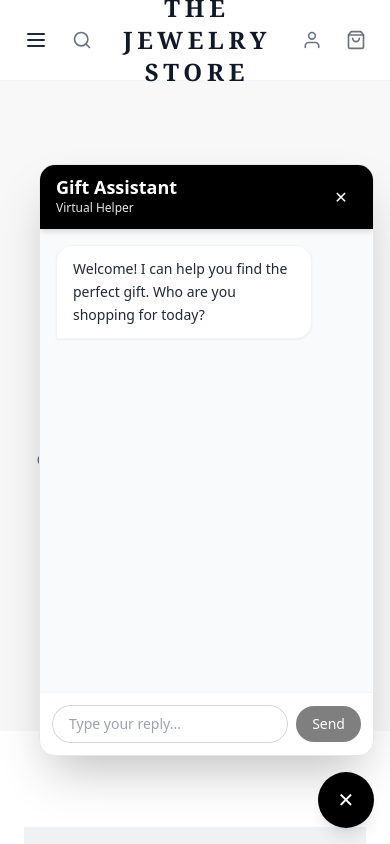
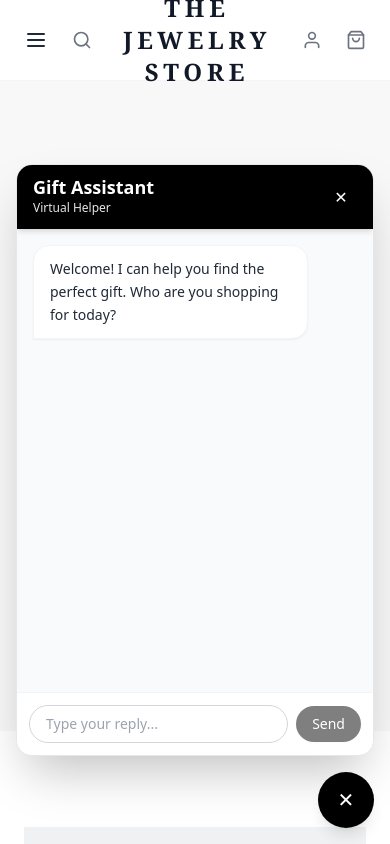
Before and after one commit to ZiaddAmgad/Gift, a Next.js app in the folder frontend/: page / in a window 390 px wide. Both pictures are taken after a click on the button 346 px from the left and 800 px from the top of the page. Built offline with nearby package versions, Linux system fonts and the light colour scheme.

Commit message:
Fixing the mobile view

```diff
--- a/frontend/src/components/ChatWidget.jsx
+++ b/frontend/src/components/ChatWidget.jsx
@@ -1,26 +1,23 @@
 import React, { useState, useEffect } from 'react';
 import ChatWindow from './ChatWindow';
-import { themes } from '../config/themes'; // Import the config
+import { themes } from '../config/themes';
 
 const ChatWidget = () => {
   const [isOpen, setIsOpen] = useState(false);
   const [isLoaded, setIsLoaded] = useState(false);
 
-  // State for the current theme & alignment
   const [currentTheme, setCurrentTheme] = useState(themes.default);
-  const [alignment, setAlignment] = useState('right'); // Default to right
+  const [alignment, setAlignment] = useState('right');
 
   useEffect(() => {
     if (typeof window !== 'undefined') {
       setIsLoaded(true);
       const params = new URLSearchParams(window.location.search);
 
-      // 1. Detect Client ID
       const clientId = params.get('client_id');
       const selectedTheme = themes[clientId] || themes.default;
       setCurrentTheme(selectedTheme);
 
-      // 2. Detect Alignment (left or right)
       const alignParam = params.get('align');
       if (alignParam === 'left') {
         setAlignment('left');
@@ -30,7 +27,6 @@ const ChatWidget = () => {
 
   useEffect(() => {
     if (!isLoaded) return;
-    // Notify parent window (for when this runs inside an iframe on Shopify)
     const message = isOpen ? "chat-opened" : "chat-closed";
     window.parent.postMessage(message, "*");
     localStorage.setItem('widget_is_open', isOpen);
@@ -42,14 +38,13 @@ const ChatWidget = () => {
 
   if (!isLoaded) return null;
 
-  // --- DYNAMIC POSITION CLASSES ---
-  // If left: stick to left edge (left-0) and add padding-left (pl-4) for spacing
-  // If right: stick to right edge (right-0) and add padding-right (pr-4) for spacing
-  const windowPosition = alignment === 'left' ? 'left-0 pl-4' : 'right-0 pr-4';
+  // --- DYNAMIC POSITION LOGIC (THE FIX) ---
+  // 1. Mobile Width: w-[calc(100%-32px)] ensures there is always a 16px gap on BOTH sides.
+  // 2. Position: Explicitly set left-4 or right-4 to create the "Floating" look.
+  const windowPosition = alignment === 'left' ? 'left-4' : 'right-4';
   const buttonPosition = alignment === 'left' ? 'left-4' : 'right-4';
 
   return (
-    // MAIN CONTAINER: pointer-events-none ensures we click "through" the empty areas
     <div
       className="flex flex-col h-full w-full relative font-sans pointer-events-none"
       style={{
@@ -59,8 +54,8 @@ const ChatWidget = () => {
     >
 
       {isOpen && (
-        // CHAT WINDOW: Uses dynamic windowPosition (left vs right)
-        <div className={`absolute bottom-20 ${windowPosition} w-[90vw] md:w-[400px] h-[600px] max-h-[80vh] pb-2 box-border pointer-events-auto`}>
+        // Added 'shadow-2xl' to the wrapper for pop-out effect
+        <div className={`absolute bottom-20 ${windowPosition} w-[calc(100%-32px)] md:w-[400px] h-[600px] max-h-[80vh] pb-2 box-border pointer-events-auto`}>
           <ChatWindow
             isOpen={isOpen}
             onClose={() => setIsOpen(false)}
@@ -69,11 +64,9 @@ const ChatWidget = () => {
         </div>
       )}
 
-      {/* BUTTON: Uses dynamic buttonPosition (left vs right) */}
       <div className={`absolute bottom-4 ${buttonPosition} shrink-0 pointer-events-auto`}>
         <button
           onClick={toggleOpen}
-          // Use the variable for dynamic background
           className="w-14 h-14 bg-[var(--brand-color)] hover:bg-[var(--brand-hover)] text-white rounded-full shadow-lg flex items-center justify-center transition-transform duration-200"
         >
           {isOpen ? (
--- a/frontend/src/pages/index.js
+++ b/frontend/src/pages/index.js
@@ -29,26 +29,18 @@ const Home = () => {
   if (!currentTheme) return null;
 
   return (
-    // Added 'overflow-x-hidden' to prevent accidental horizontal scroll on the container
-    // but kept overflow-y-auto for vertical scrolling
-    <div className="h-screen w-full overflow-y-auto overflow-x-hidden bg-white font-sans text-gray-900 relative">
+    // Reverted to standard scroll container
+    <div className="h-screen w-full overflow-y-auto bg-white font-sans text-gray-900 relative">
 
       {currentTheme.bgImage ? (
-        // --- MIRROR MODE ---
-        <div className="w-full relative">
+        // --- MIRROR MODE (Normal Image Width) ---
+        <div className="w-full max-w-[1920px] mx-auto shadow-2xl">
           <img
             src={currentTheme.bgImage}
             alt="Store Preview"
-            // THE FIX:
-            // 1. min-w-[1200px]: On mobile, force image to be 1200px wide (Desktop size).
-            //    This mimics a "Desktop View" on mobile, making text readable.
-            // 2. md:min-w-full: On Desktop, just fit the width normally.
-            // 3. left-1/2 -translate-x-1/2: This centers the image if it's wider than the screen.
-            className="absolute top-0 left-1/2 transform -translate-x-1/2 min-w-[1200px] md:static md:transform-none md:min-w-0 md:w-full h-auto block"
+            className="w-full h-auto block"
             loading="eager"
           />
-          {/* Spacer div to give the page height since the image is absolute on mobile */}
-          <div className="h-[200vh] md:hidden"></div>
         </div>
       ) : (
         /* --- GENERIC FALLBACK --- */
```
